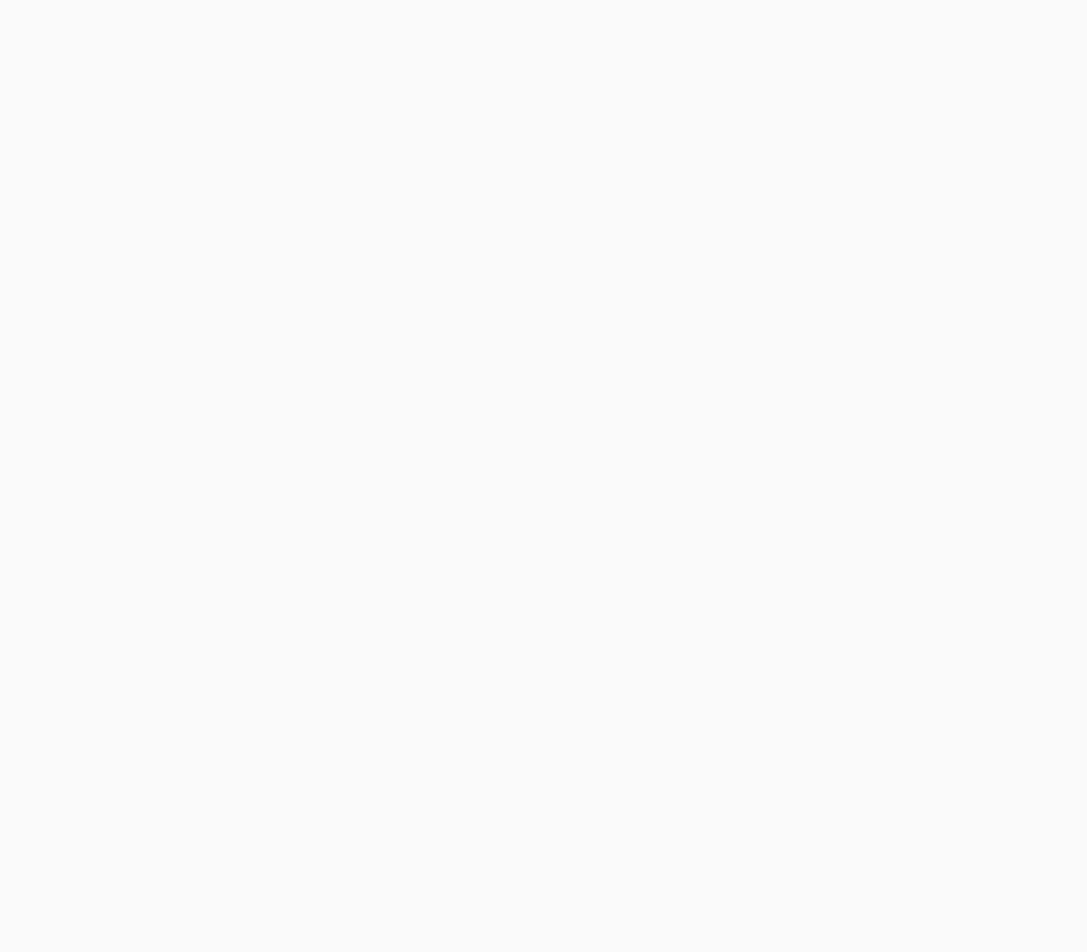
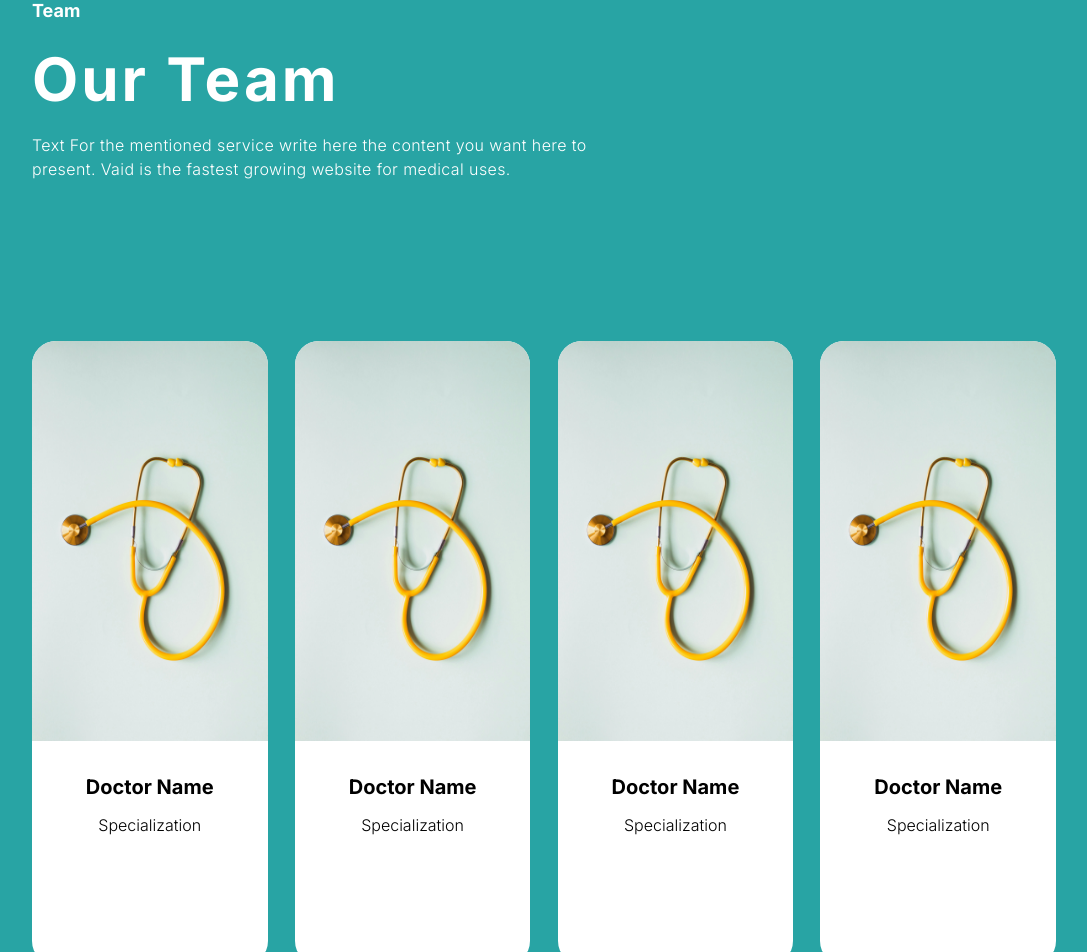
Before and after one commit to tensor110/HealthEase, a Next.js app: page / in a window 1280 px wide. Shown: the part 5240-6192 px from the top of the page, without its empty margins (96-1183 px from the left). Before the commit the page ends 4692 px from the top, so only its background shows below. Built offline with nearby package versions, Linux system fonts and the light colour scheme.

Commit message:
Team Part Done

```diff
--- a/src/app/page.tsx
+++ b/src/app/page.tsx
@@ -6,6 +6,7 @@
 import Meet from '../components/meet'
 import Department from '../components/department'
 import Customer from '../components/customers'
+import Team from '../components/team'
 
 
 export default function Home() {
@@ -18,6 +19,7 @@
       <Meet />
       <Department />
       <Customer />
+      <Team />
     </main>
   );
 }
--- a/src/components/customers.tsx
+++ b/src/components/customers.tsx
@@ -26,7 +26,7 @@
     },
   ];
   return (
-    <div className="mt-[25vh] p-[10vw] h-[85vh]">
+    <div className="my-[25vh] p-[10vw] h-[110vh]">
       <div>
         <span className="text-[#ff685b] font-bold text-base">Reviews</span>
         <div className="text-[#28a4a4] font-bold text-5xl tracking-wider">
--- /dev/null
+++ b/src/components/team.tsx
@@ -0,0 +1,61 @@
+import Image from "next/image";
+import React from "react";
+
+export default function team() {
+  const teamItems = [
+    {
+      src: "/image.jpg",
+      name: "Doctor Name",
+      specialization: "Specialization",
+    },
+    {
+      src: "/image.jpg",
+      name: "Doctor Name",
+      specialization: "Specialization",
+    },
+    {
+      src: "/image.jpg",
+      name: "Doctor Name",
+      specialization: "Specialization",
+    },
+    {
+      src: "/image.jpg",
+      name: "Doctor Name",
+      specialization: "Specialization",
+    },
+  ];
+  return (
+    <div className="bg-[#28a4a4] pt-[20vh] pb-[5vh] px-[10%]">
+      <div>
+        <span className="text-white font-bold text-lg">Team</span>
+        <div className="text-white font-bold text-6xl tracking-wider my-6">Our Team</div>
+        <p className="text-white font-light w-3/5 tracking-wide">
+          Text For the mentioned service write here the content you want here to
+          present. Vaid is the fastest growing website for medical uses.
+        </p>
+      </div>
+      <div className="flex justify-between mt-[20vh]">
+        {teamItems.map((item, index) => (
+          <div key ={index} className="bg-white text-black w-[23%] h-[78vh] rounded-3xl">
+            <Image
+              alt="1"
+              className="aspect-square h-[50vh] rounded-t-3xl"
+              height="100"
+              src= {item.src}
+              width="250"
+            />
+            <div className="flex flex-col justify-center items-center">
+              <div className="text-xl font-bold mt-8">{item.name}</div>
+              <div className="text-base font-light my-3">{item.specialization}</div>
+              <div className="w-full h-[7vh]">
+                <div></div>
+                <div></div>
+                <div></div>
+              </div>
+            </div>
+          </div>
+        ))}
+      </div>
+    </div>
+  );
+}
```
